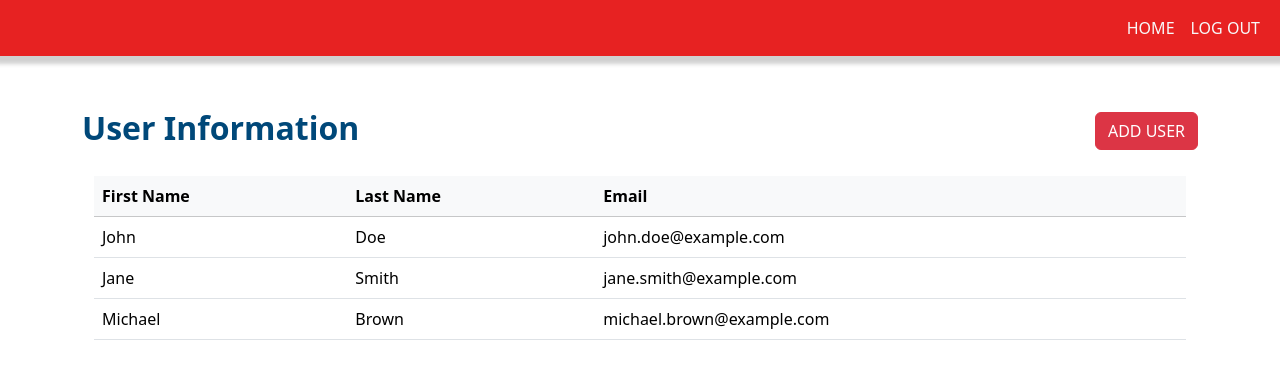
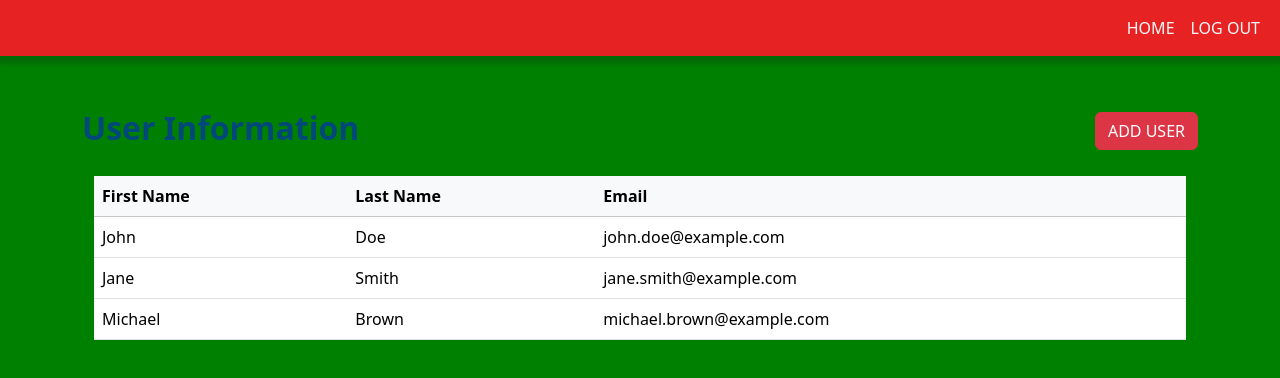
Before and after one commit to deepakspikewell/UserInfoRedcap, a React (Vite) app: page / in a window 1280 px wide. Shown: the top 378 px of the page. Built offline with nearby package versions, Linux system fonts and the light colour scheme.

Commit message:
Background changed to green

```diff
--- a/src/App.css
+++ b/src/App.css
@@ -1,3 +1,7 @@
+body{
+  background-color: green;
+}
+
 .navbar{
   background-color: #e72222;
   box-shadow: 0 4px 4px 4px rgba(26, 25, 25, 0.2);
```
